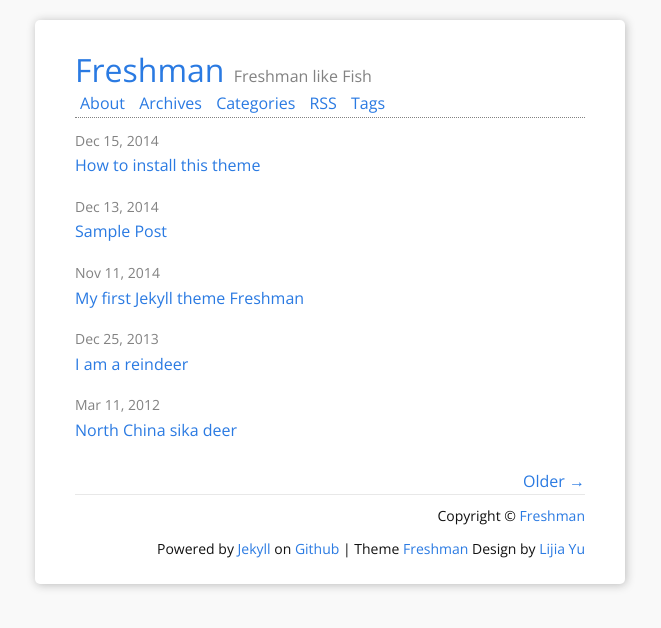
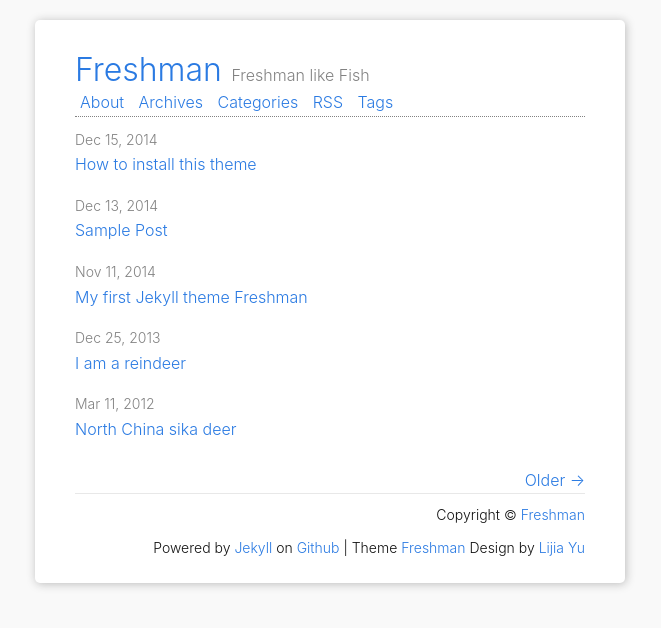
Before and after one commit to yulijia/freshman, a Jekyll site: the page built from index.html, in a window 1280 px wide. Shown: the top 628 px of the page, without its empty margins (310-971 px from the left). Built offline with Jekyll 4.4.1, drawn with Linux system fonts in a browser that asks for light colours; the list of posts is cut into pages by our own code.

Commit message:
update font family

```diff
--- a/css/main.scss
+++ b/css/main.scss
@@ -6,7 +6,7 @@
 
 
 // Our variables
-$base-font-family: 'Open Sans';
+$base-font-family: '-apple-system','BlinkMacSystemFont','Helvetica Neue','PingFang SC','Microsoft YaHei','Source Han Sans SC','Noto Sans CJK SC','WenQuanYi Micro Hei','Open Sans', sans-serif;
 $base-font-size:   16px;
 $small-font-size:  $base-font-size * 0.875;
 $base-line-height: 1.6em;
```
